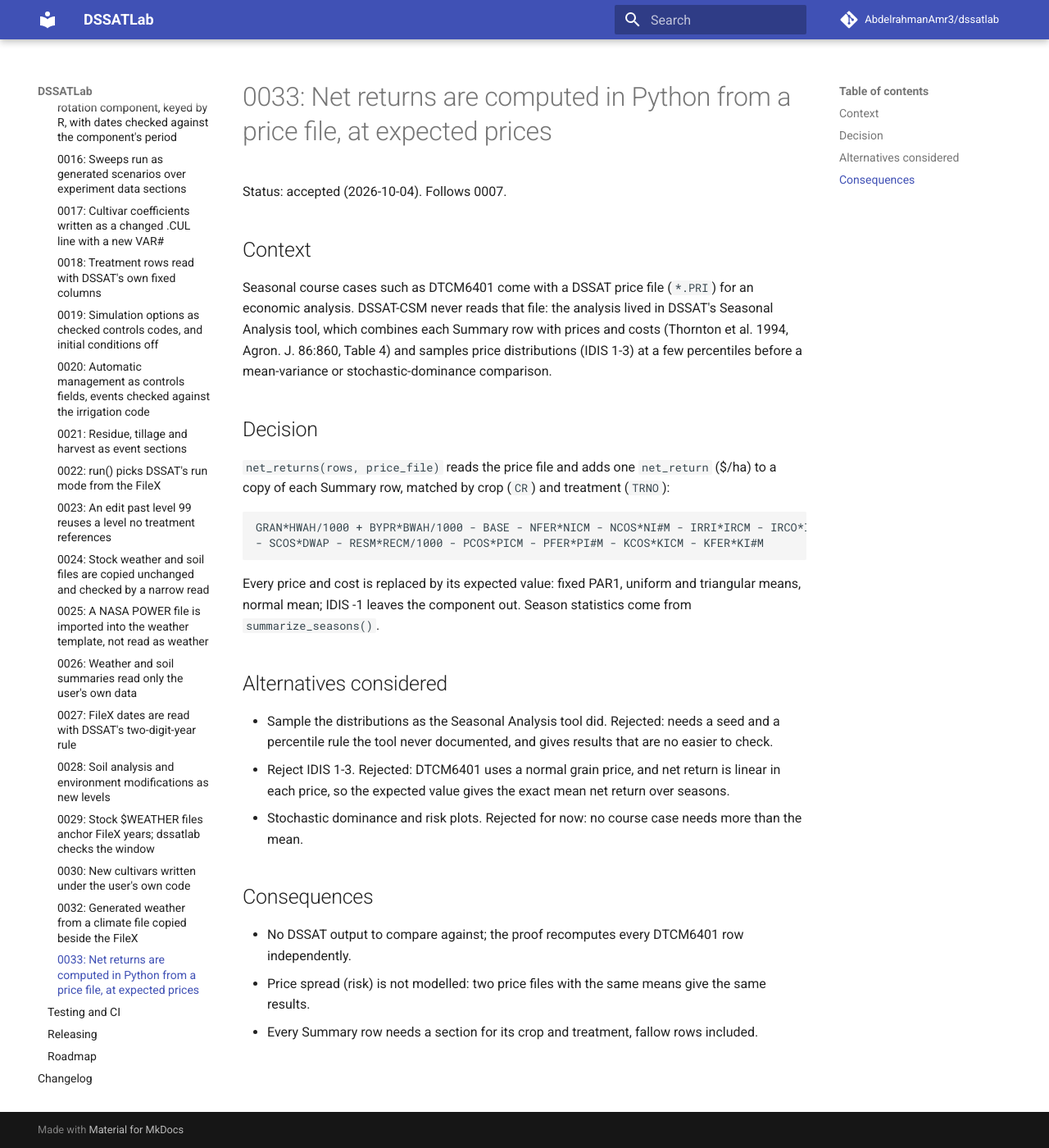
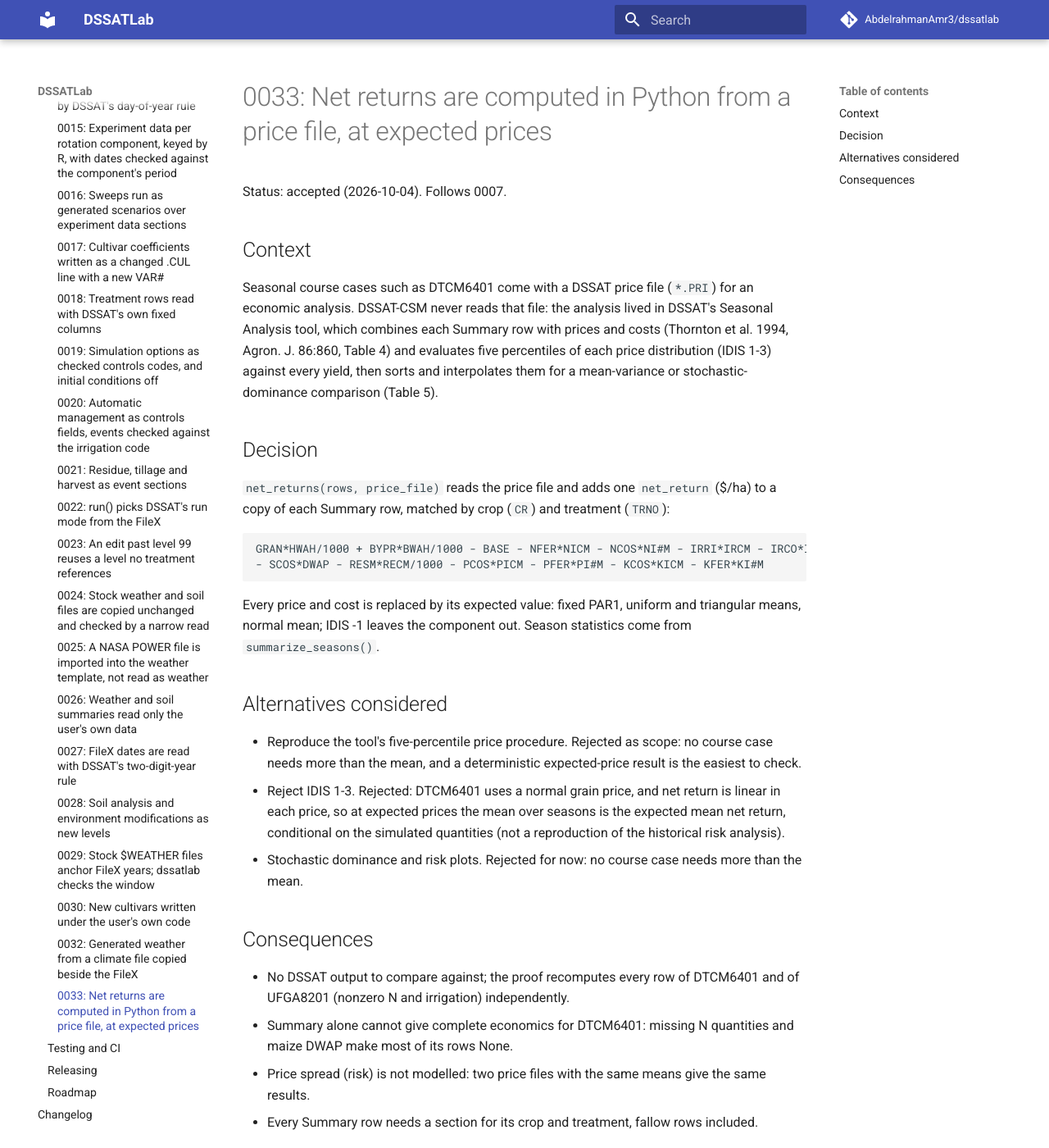
Before and after one commit to AbdelrahmanAmr3/dssatlab, an MkDocs documentation site: the page built from docs/adr/0033-net-returns-computed-in-python-at-expected-prices.md, in a window 1280 px wide and 1400 px high. Shown: the whole window at 82% size. Built offline with MkDocs 1.6.1 and Material for MkDocs 9.7.7, drawn with Linux system fonts in a browser that asks for light colours; comment, search, counter and statistics services are not loaded.

Commit message:
Qualify ADR 0033: Table 5 percentiles, conditional expectation, two proofs
Co-Authored-By: Claude Opus 5.5 <noreply@anthropic.com>

```diff
--- a/docs/adr/0033-net-returns-computed-in-python-at-expected-prices.md
+++ b/docs/adr/0033-net-returns-computed-in-python-at-expected-prices.md
@@ -7,8 +7,8 @@ Status: accepted (2026-10-04). Follows 0007.
 Seasonal course cases such as DTCM6401 come with a DSSAT price file (`*.PRI`) for an economic
 analysis. DSSAT-CSM never reads that file: the analysis lived in DSSAT's Seasonal Analysis tool,
 which combines each Summary row with prices and costs (Thornton et al. 1994, Agron. J. 86:860,
-Table 4) and samples price distributions (IDIS 1-3) at a few percentiles before a mean-variance or
-stochastic-dominance comparison.
+Table 4) and evaluates five percentiles of each price distribution (IDIS 1-3) against every yield,
+then sorts and interpolates them for a mean-variance or stochastic-dominance comparison (Table 5).
 
 ## Decision
 
@@ -23,14 +23,18 @@ normal mean; IDIS -1 leaves the component out. Season statistics come from `summ
 
 ## Alternatives considered
 
-- Sample the distributions as the Seasonal Analysis tool did. Rejected: needs a seed and a
-  percentile rule the tool never documented, and gives results that are no easier to check.
+- Reproduce the tool's five-percentile price procedure. Rejected as scope: no course case needs more
+  than the mean, and a deterministic expected-price result is the easiest to check.
 - Reject IDIS 1-3. Rejected: DTCM6401 uses a normal grain price, and net return is linear in each
-  price, so the expected value gives the exact mean net return over seasons.
+  price, so at expected prices the mean over seasons is the expected mean net return, conditional on
+  the simulated quantities (not a reproduction of the historical risk analysis).
 - Stochastic dominance and risk plots. Rejected for now: no course case needs more than the mean.
 
 ## Consequences
 
-- No DSSAT output to compare against; the proof recomputes every DTCM6401 row independently.
+- No DSSAT output to compare against; the proof recomputes every row of DTCM6401 and of UFGA8201
+  (nonzero N and irrigation) independently.
+- Summary alone cannot give complete economics for DTCM6401: missing N quantities and maize DWAP make
+  most of its rows None.
 - Price spread (risk) is not modelled: two price files with the same means give the same results.
 - Every Summary row needs a section for its crop and treatment, fallow rows included.
```
